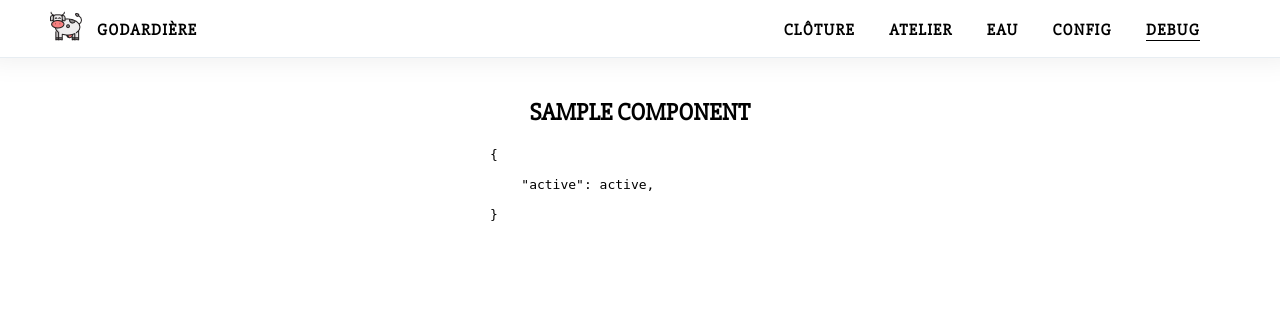
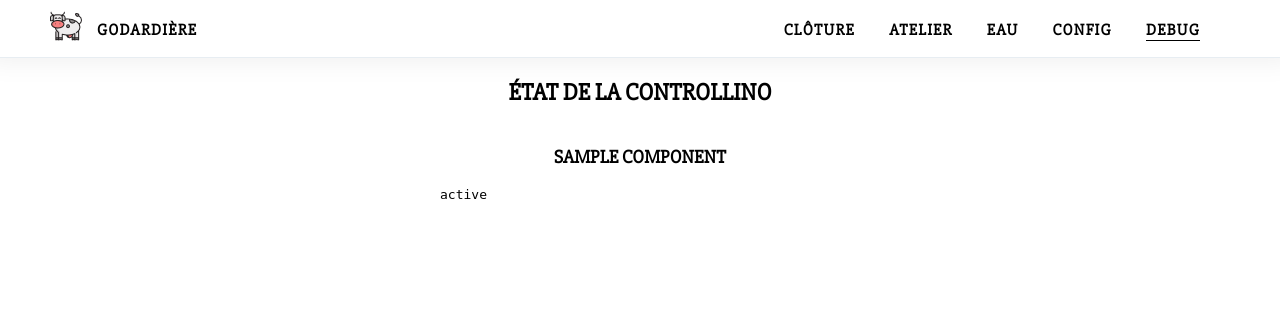
Before and after one commit to tartopum/atelier, a Flask app: template atelier/templates/debug.html in a window 1280 px wide. Shown: the top 318 px of the page. Run offline with Flask 2, Linux system fonts and the light colour scheme; the template is opened without the code that fills it: most values are stand-ins (such as "Sample title", 1, 10 or a date in 2020).

Commit message:
Improve debug rendering

```diff
--- a/atelier/__init__.py
+++ b/atelier/__init__.py
@@ -155,6 +155,8 @@
         for component in [alarm, fence, lights, workshop, tank]
     }
     states["api"] = arduino.get("config_api")
+    for component, conf in states.items():
+        states[component] = json.dumps(dict(sorted(conf.items())), indent=2)
     return render_template("debug.html", states=states)
 
 
--- a/atelier/static/style.css
+++ b/atelier/static/style.css
@@ -275,10 +275,17 @@
     margin-bottom: 5px;
 }
 
-#content.debug > div {
+#content.debug #controllino > div {
     display: inline-block;
     vertical-align: top;
-    width: 300px;
+    width: 400px;
+    margin: 0 10px;
+}
+
+#content.debug #controllino > div pre {
+    text-align: left;
+    overflow: auto;
+    max-height: 200px;
 }
 
 #content.config table {
--- a/atelier/templates/debug.html
+++ b/atelier/templates/debug.html
@@ -3,16 +3,16 @@
 {% block title %}Debug - {% endblock %}
 
 {% block content %}
+<h2>État de la Controllino</h2>
+
+<div id="controllino">
 {% for component, state in states.items() %}
-<div>
-    <h2>{{ component }}</h2>
-<pre style="text-align: left;">
-{
-{% for k, v in state.items() %}
-    "{{ k }}": {{ v }},
+    <div>
+        <h3>{{ component }}</h3>
+    <pre>
+{{ state }}
+    </pre>
+    </div>
 {% endfor %}
-}
-</pre>
 </div>
-{% endfor %}
 {% endblock %}
```
